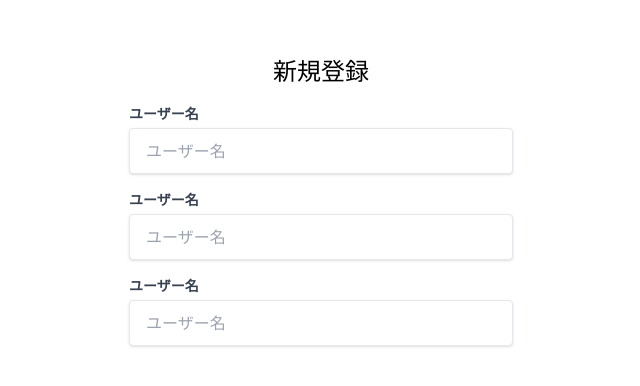
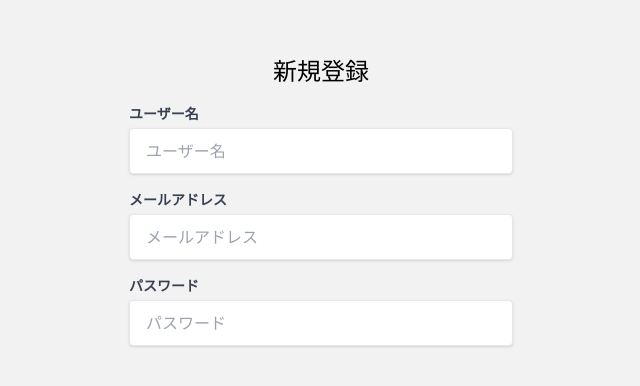
Before and after one commit to Kens04/auth-form-with-nextjs, a Next.js app: page /auth/signup in a window 1280 px wide. Shown: the top 386 px of the page, without its empty margins (319-959 px from the left). Built offline with nearby package versions, Linux system fonts and the light colour scheme.

Commit message:
Propsを付与してコンポーネントを受け取る側で動的に変更

```diff
--- a/src/app/auth/signup/page.tsx
+++ b/src/app/auth/signup/page.tsx
@@ -6,9 +6,24 @@ const Signup = () => {
     <div className="mx-auto max-w-sm my-14">
       <h2 className="text-center font-medium text-2xl mb-4">新規登録</h2>
       <form>
-        <InputFiled />
-        <InputFiled />
-        <InputFiled />
+        <InputFiled
+          label="ユーザー名"
+          name="username"
+          type="text"
+          placeholder="ユーザー名"
+        />
+        <InputFiled
+          label="メールアドレス"
+          name="email"
+          type="email"
+          placeholder="メールアドレス"
+        />
+        <InputFiled
+          label="パスワード"
+          name="password"
+          type="password"
+          placeholder="パスワード"
+        />
         <div className="mt-4">
           <button></button>
         </div>
--- a/src/app/features/auth/components/InputFiled.tsx
+++ b/src/app/features/auth/components/InputFiled.tsx
@@ -1,15 +1,22 @@
 import React from "react";
 
-const InputFiled = () => {
+interface InputFiledProps {
+  name: string;
+  type: string;
+  label: string;
+  placeholder: string;
+}
+
+const InputFiled = ({name, label, type, placeholder}: InputFiledProps) => {
   return (
     <div>
-      <label className="text-gray-700 text-sm font-bold mb-1 block mt-4">
-        ユーザー名
+      <label htmlFor={name} className="text-gray-700 text-sm font-bold mb-1 block mt-4">
+        {label}
       </label>
       <input
-        type="text"
-        id="name"
-        placeholder="ユーザー名"
+        type={type}
+        id={name}
+        placeholder={placeholder}
         className="border rounded w-full shadow py-3 px-4 text-gray-700 leading-tight focus:outline-none"
       />
     </div>
--- a/src/app/globals.css
+++ b/src/app/globals.css
@@ -4,10 +4,5 @@
 
 body {
   color: rgb(var(--foreground-rgb));
-  background: linear-gradient(
-      to bottom,
-      transparent,
-      rgb(var(--background-end-rgb))
-    )
-    rgb(var(--background-start-rgb));
+  background: #f2f2f2;
 }
```
